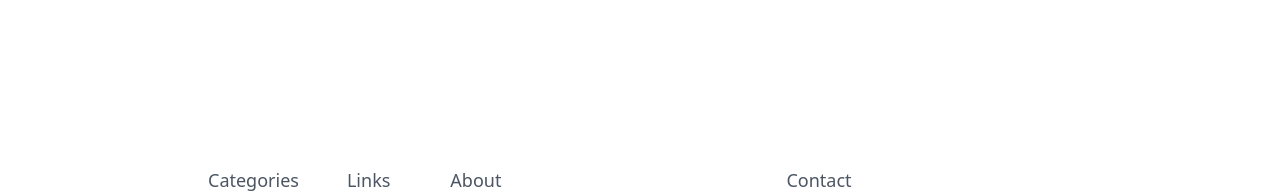
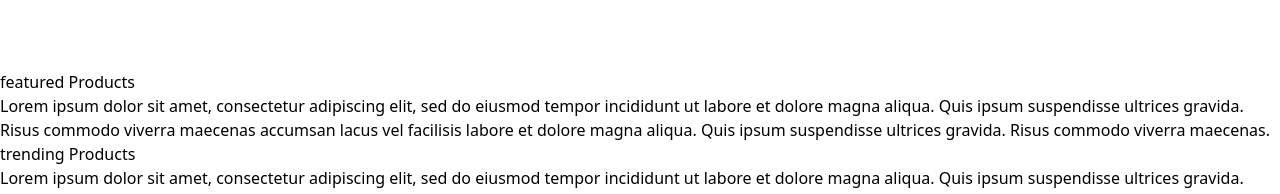
Before and after one commit to Aakash-Sondagar/E-Commerce-App, a React (Vite) app in the folder client/: page / in a window 1280 px wide. Shown: the part 729-923 px from the top of the page. Built offline with nearby package versions, Linux system fonts and the light colour scheme.

Commit message:
Restructure

```diff
--- /dev/null
+++ b/client/src/components/FeaturedProducts.jsx
@@ -0,0 +1,20 @@
+const FeaturedProducts = ({ type }) => {
+  console.log(type);
+  return (
+    <div>
+      <div className="top">
+        <h1>{type} Products</h1>
+        <p>
+          Lorem ipsum dolor sit amet, consectetur adipiscing elit, sed do
+          eiusmod tempor incididunt ut labore et dolore magna aliqua. Quis ipsum
+          suspendisse ultrices gravida. Risus commodo viverra maecenas accumsan
+          lacus vel facilisis labore et dolore magna aliqua. Quis ipsum
+          suspendisse ultrices gravida. Risus commodo viverra maecenas.
+        </p>
+      </div>
+      <div className="bottom"></div>
+    </div>
+  );
+};
+
+export default FeaturedProducts;
--- /dev/null
+++ b/client/src/pages/Home.jsx
@@ -0,0 +1,15 @@
+import React from "react";
+import Slider from "../components/Slider";
+import FeaturedProducts from "../components/FeaturedProducts";
+
+const Home = () => {
+  return (
+    <>
+      <Slider />
+      <FeaturedProducts type="featured" />
+      <FeaturedProducts type="trending" />
+    </>
+  );
+};
+
+export default Home;
--- a/client/src/pages/Home/Home.jsx
+++ /dev/null
@@ -1,12 +0,0 @@
-import React from "react";
-import Slider from "../../components/Slider/Slider";
-
-const Home = () => {
-  return (
-    <>
-      <Slider />
-    </>
-  );
-};
-
-export default Home;
```
Also changed, not shown: client/src/App.jsx (+5 -5 lines), client/src/components/Footer.jsx (renamed from client/src/components/Footer/Footer.jsx), client/src/components/Navbar.jsx (renamed from client/src/components/Navbar/Navbar.jsx), client/src/components/Slider.jsx (renamed from client/src/components/Slider/Slider.jsx), client/src/pages/Product.jsx (renamed from client/src/pages/Product/Product.jsx), client/src/pages/Products.jsx (renamed from client/src/pages/Products/Products.jsx).
